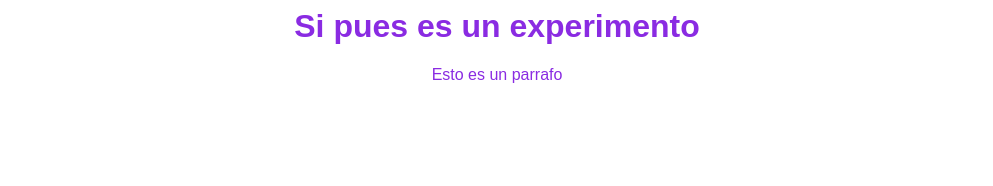
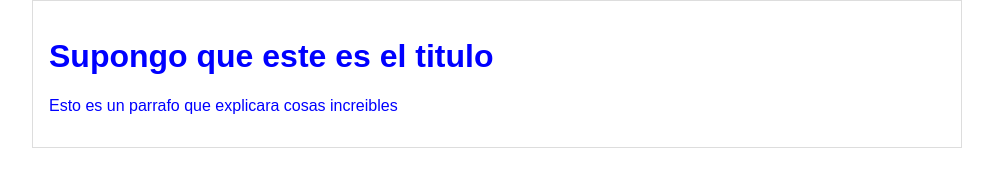
Before and after one commit to tania-black/hyperblog, a plain HTML site: page blogpost.html in a window 1280 px wide. Shown: the whole page, without its empty margins (143-1136 px from the left). Drawn offline with Linux system fonts and the light colour scheme.

Commit message:
commit al master del blogpost en su version mas reciente

```diff
--- a/blogpost.html
+++ b/blogpost.html
@@ -4,7 +4,9 @@
         <link rel="stylesheet" href="css/estilos.css" />
     </head>
     <body>
-        <h1> Si pues es un experimento </h1>
-        <p> Esto es un parrafo </p>
+        <div id="container">
+        <h1>Supongo que este es el titulo</h1>
+        <p> Esto es un parrafo que explicara cosas increibles </p>
+        </div>
     </body>
 </html>
--- a/css/estilos.css
+++ b/css/estilos.css
@@ -1,6 +1,16 @@
 body
 {
-    color: blueviolet;
+    color: blue;
     text-align: center;
     font-family: "Arial";
+    margin: 0;
+    padding: 0;
 }
+#container
+{
+    width: 70%;
+    padding: 1em;
+    text-align: left;
+    border: 1px solid #DDD;
+    margin: 0 auto;
+}
```
